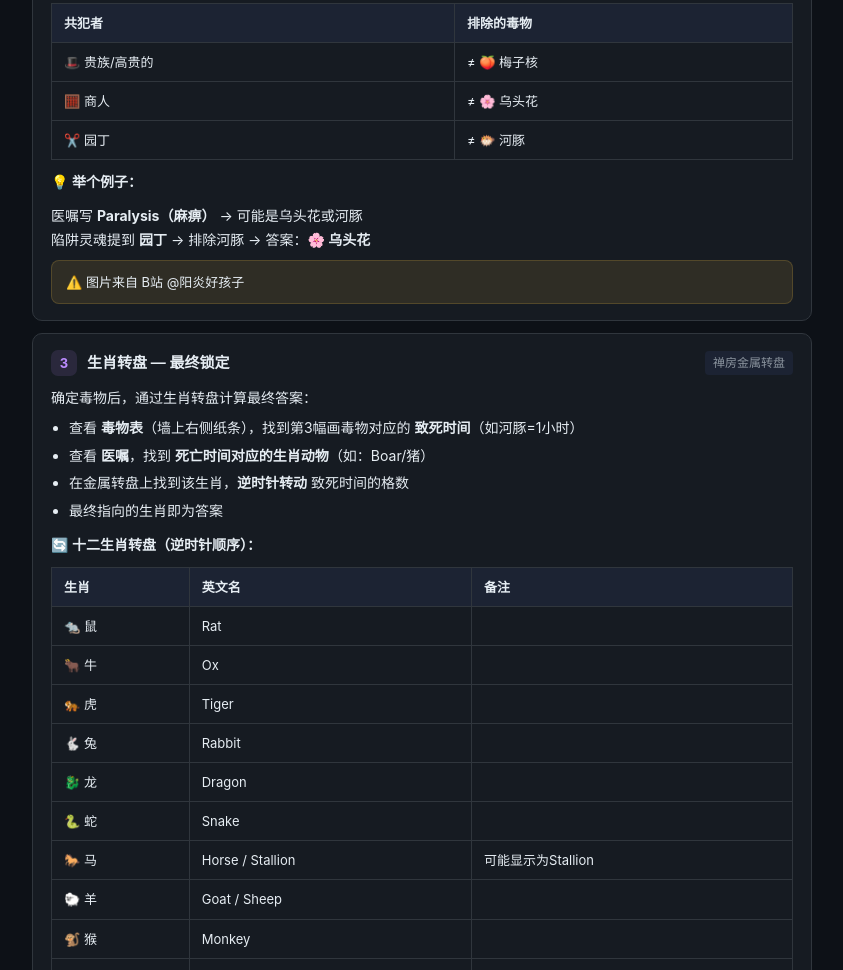
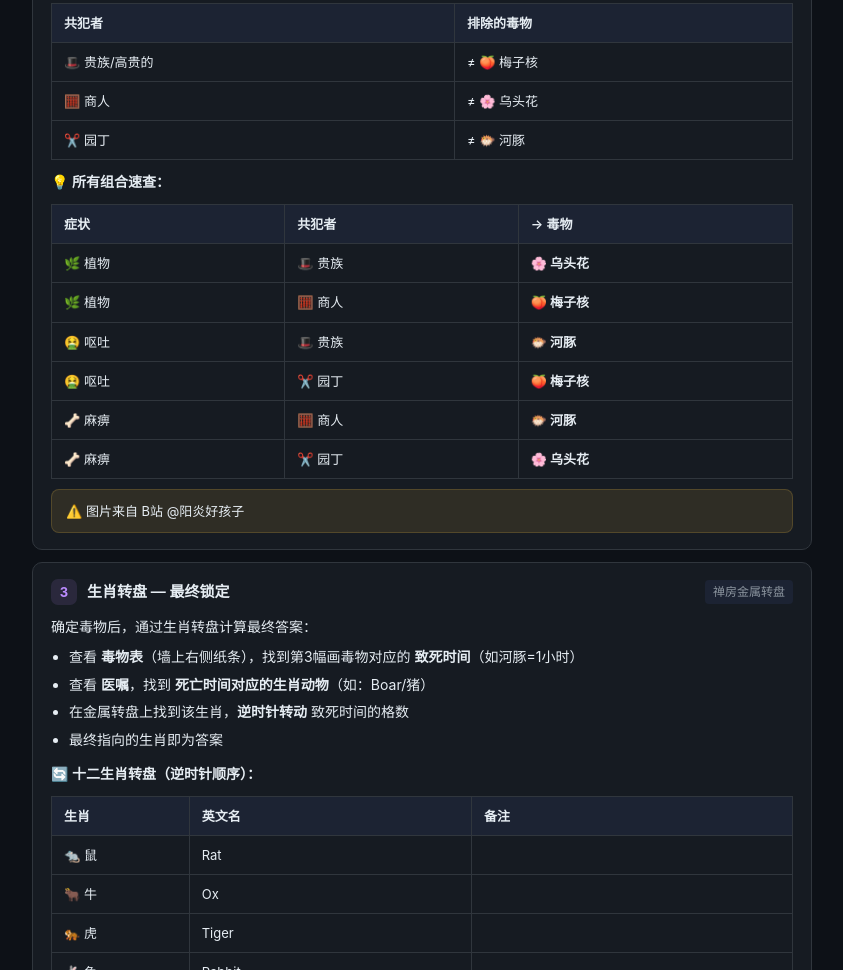
Before and after one commit to yang316/yang316, a plain HTML site: page tools/cod-zombies-guide.html in a window 1280 px wide. Shown: the part 9523-10493 px from the top of the page, without its empty margins (218-1061 px from the left). Drawn offline with Linux system fonts and the light colour scheme.

Commit message:
update: add all 6 poison-accomplice combinations as quick lookup table

```diff
--- a/tools/cod-zombies-guide.html
+++ b/tools/cod-zombies-guide.html
@@ -719,10 +719,16 @@
         <tr><td>✂️ 园丁</td><td>≠ 🐡 河豚</td></tr>
       </table>
 
-      <p style="margin:10px 0;font-weight:600;">💡 举个例子：</p>
-      <p style="font-size:14px;">医嘱写 <strong>Paralysis（麻痹）</strong> → 可能是乌头花或河豚<br>
-      陷阱灵魂提到 <strong>园丁</strong> → 排除河豚 → 答案：<strong>🌸 乌头花</strong></p>
-
+      <p style="margin:10px 0;font-weight:600;">💡 所有组合速查：</p>
+      <table class="items-table">
+        <tr><th>症状</th><th>共犯者</th><th>→ 毒物</th></tr>
+        <tr><td>🌿 植物</td><td>🎩 贵族</td><td><strong>🌸 乌头花</strong></td></tr>
+        <tr><td>🌿 植物</td><td>🧮 商人</td><td><strong>🍑 梅子核</strong></td></tr>
+        <tr><td>🤮 呕吐</td><td>🎩 贵族</td><td><strong>🐡 河豚</strong></td></tr>
+        <tr><td>🤮 呕吐</td><td>✂️ 园丁</td><td><strong>🍑 梅子核</strong></td></tr>
+        <tr><td>🦴 麻痹</td><td>🧮 商人</td><td><strong>🐡 河豚</strong></td></tr>
+        <tr><td>🦴 麻痹</td><td>✂️ 园丁</td><td><strong>🌸 乌头花</strong></td></tr>
+      </table>
       <div class="warn">图片来自 B站 @阳炎好孩子</div>
     </div>
 
```
